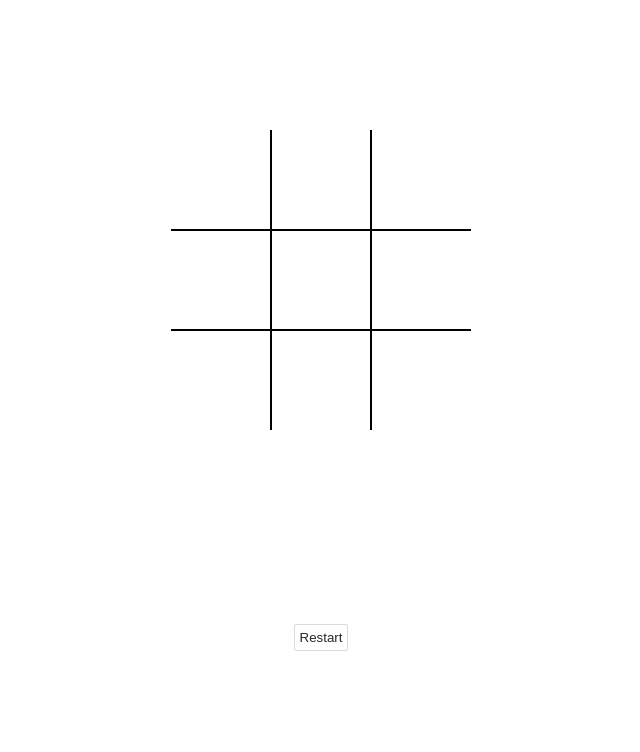
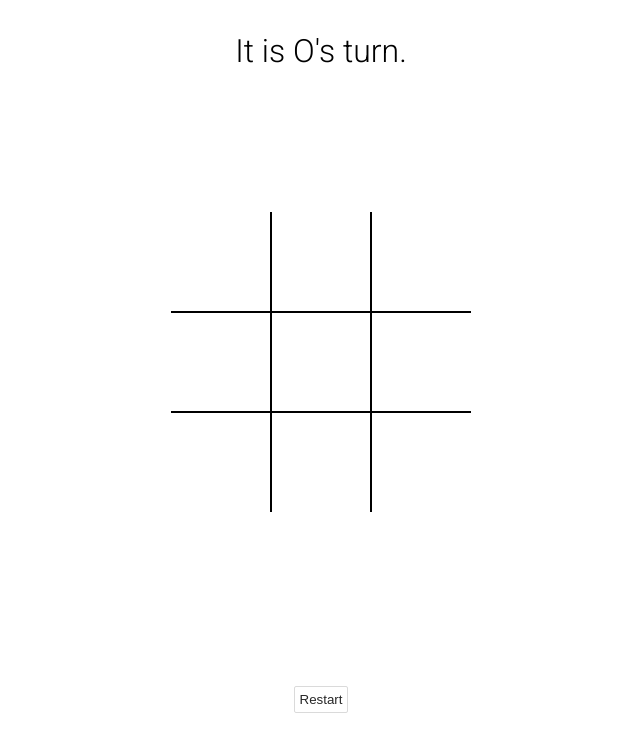
Before and after one commit to raphaelmmachado/tic-tac-toe, a plain HTML site: page index.html in a window 1280 px wide. Shown: the whole page, without its empty margins (319-959 px from the left). Drawn offline with Linux system fonts and the light colour scheme.

Commit message:
text showing current player

```diff
--- a/index.html
+++ b/index.html
@@ -13,6 +13,9 @@
 
 <body>
     <div class="container">
+        <div class="current-player-div">
+            <p data-current-player-text></p>
+        </div>
         <div class="board" data-container>
 
             <div class="square" id="0" data-square></div>
--- a/script.js
+++ b/script.js
@@ -1,4 +1,5 @@
 const squares = document.querySelectorAll("[data-square]");
+const playerText = document.querySelector("[data-current-player-text]")
 const button = document.querySelector("[data-restart-button]");
 let text = document.querySelector("[data-text]");
 
@@ -26,7 +27,12 @@ let gameOver = false;
 document.addEventListener("DOMContentLoaded", handleClick);
 
 function handleClick() {
+
+
+
     if (gameOver === false) {
+        playerText.textContent = `It is ${currentPlayer === "X" ? "O" : "X"}'s turn.`
+
         squares.forEach(square => {
             square.addEventListener("click", placeMark, { once: true })
         });
@@ -43,6 +49,8 @@ function placeMark(e) {
         clickedSquare = e.target;
 
         currentPlayer = currentPlayer === "X" ? "O" : "X";
+        playerText.textContent = `It is ${currentPlayer === "X" ? "O" : "X"}'s turn.`;
+
         if (clickedSquare.textContent === "") {
             clickedSquare.textContent = currentPlayer;
             clickedSquare.classList.add("clicked");
@@ -63,7 +71,7 @@ function gamePlay(e) {
 function checkWin(winningCondition) {
     gameOver = false;
 
-    if (board.every(square => square !== "")){
+    if (board.every(square => square !== "")) {
         text.textContent = "There is no winner. Play again"
         gameOver = true
     }
@@ -86,6 +94,7 @@ function checkWin(winningCondition) {
             if (gameOver === true) {
 
                 setTimeout(() => {
+                    playerText.textContent = ""
                     text.textContent = `${currentPlayer === "X" ? "Cross" : "Circle"} Wins!`
                 }, 10);
             }
--- a/style.css
+++ b/style.css
@@ -13,7 +13,7 @@ body{
 .board{
 
     width: 100vw;
-    height: 70vh;
+    height: 65vh;
     display: grid;
     justify-content: center;
     padding-bottom: 0px;
@@ -68,7 +68,6 @@ body{
     color: rgb(39, 39, 39);
     padding: 5px;
 
-
 }
 .restart-button:hover{
 
@@ -76,3 +75,11 @@ body{
     background-color: rgb(218, 218, 218);
 
 }
+.current-player-div{
+    display: flex;
+    align-items: center;
+    justify-content: center;
+    flex-direction: column;
+    font-size: 2em;
+    font-family: "Roboto", sans-serif;
+}
```
